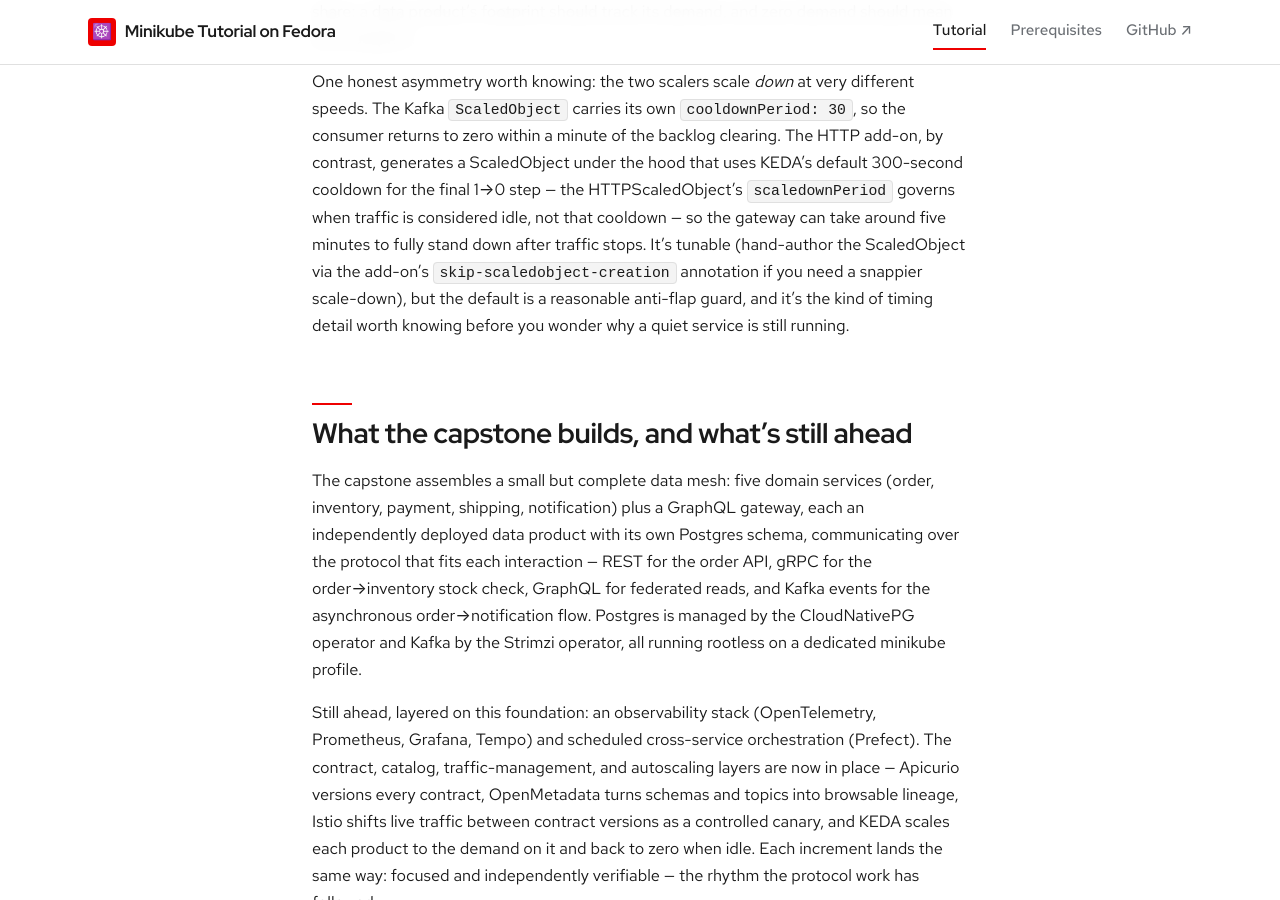
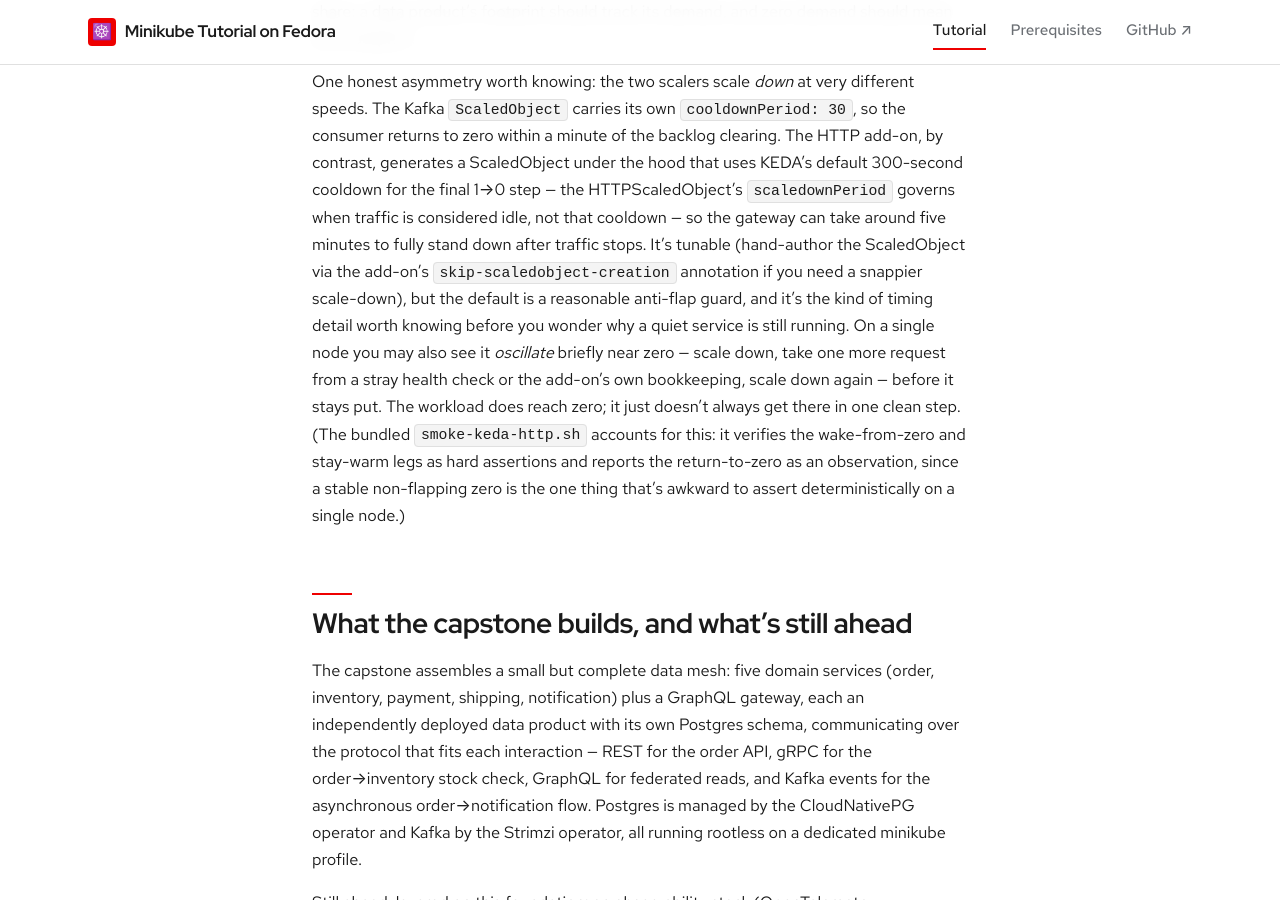
Before and after one commit to patterncatalyst/minikube-on-fedora, a Jekyll site: the page built from _docs/17-capstone.md, in a window 1280 px wide and 900 px high, scrolled down 26496 px. Built offline with Jekyll 4.4.1, drawn with Linux system fonts in a browser that asks for light colours; some web fonts are replaced.

Commit message:
r28.4: smoke reports HTTP scale-to-zero as observation; verify r26b+r28 (count 130)

```diff
--- a/_docs/17-capstone.md
+++ b/_docs/17-capstone.md
@@ -1032,7 +1032,14 @@
 It's tunable (hand-author the ScaledObject via the add-on's
 `skip-scaledobject-creation` annotation if you need a snappier scale-down), but
 the default is a reasonable anti-flap guard, and it's the kind of timing detail
-worth knowing before you wonder why a quiet service is still running.
+worth knowing before you wonder why a quiet service is still running. On a
+single node you may also see it *oscillate* briefly near zero — scale down, take
+one more request from a stray health check or the add-on's own bookkeeping, scale
+down again — before it stays put. The workload does reach zero; it just doesn't
+always get there in one clean step. (The bundled `smoke-keda-http.sh` accounts for
+this: it verifies the wake-from-zero and stay-warm legs as hard assertions and
+reports the return-to-zero as an observation, since a stable non-flapping zero is
+the one thing that's awkward to assert deterministically on a single node.)
 
 ## What the capstone builds, and what's still ahead
 
```
Also changed, not shown: _plans/reconciliation-plan.md (+26 -2 lines), 1 other file.
